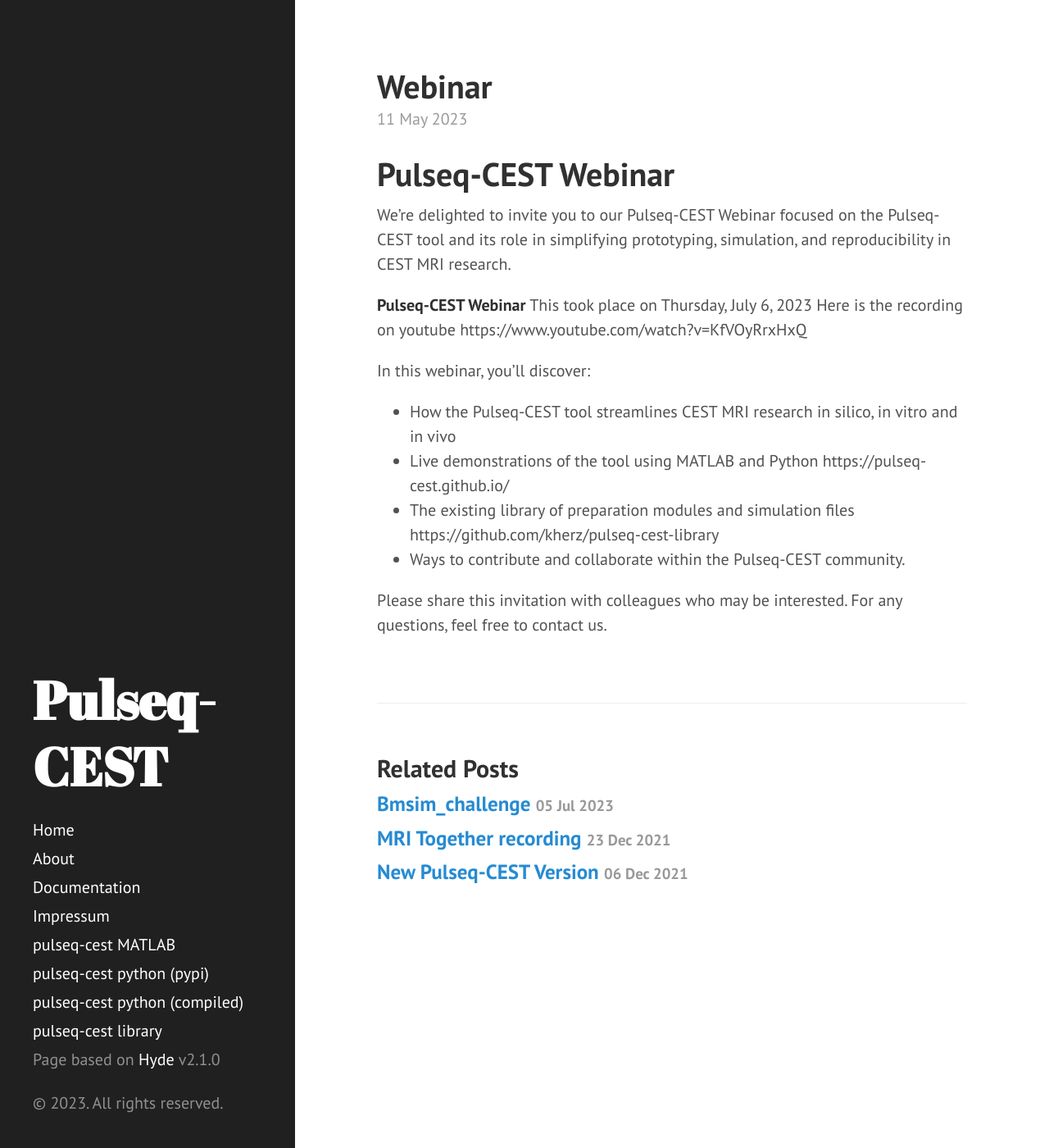
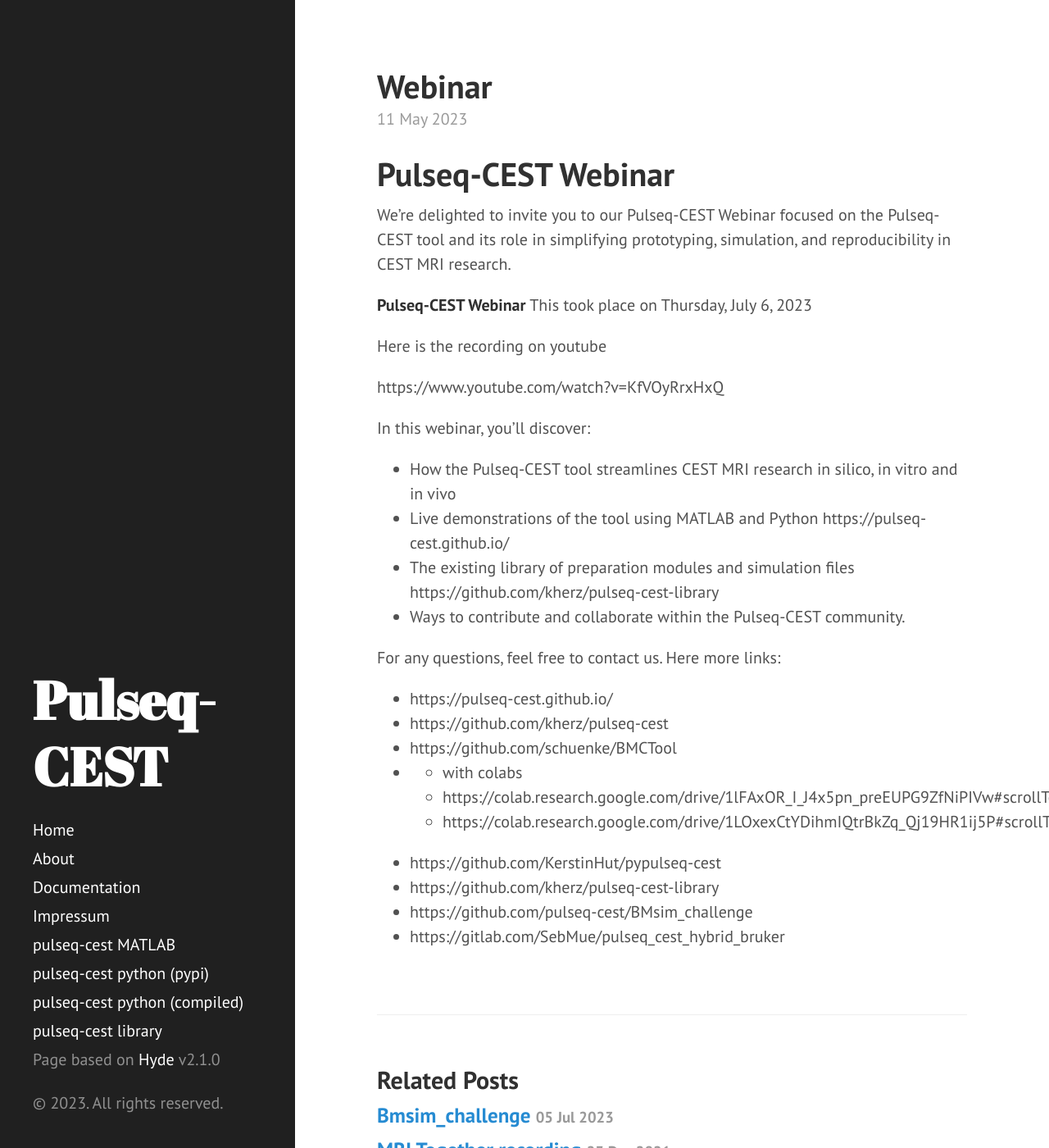
Before and after one commit to pulseq-cest/pulseq-cest.github.io, a Jekyll site: the page built from _posts/2023-05-11-Webinar.md, in a window 1280 px wide and 1400 px high. Shown: the whole window at 82% size. Built offline with Jekyll 4.4.1, drawn with Linux system fonts in a browser that asks for light colours; our own code applies the rules of GitHub Pages for plain Markdown files.

Commit message:
Update 2023-05-11-Webinar.md

```diff
--- a/_posts/2023-05-11-Webinar.md
+++ b/_posts/2023-05-11-Webinar.md
@@ -4,7 +4,9 @@ We’re delighted to invite you to our Pulseq-CEST Webinar focused on the Pulseq
 
 **Pulseq-CEST Webinar**
 This took place on Thursday, July 6, 2023
+
 Here is the recording on youtube
+
 https://www.youtube.com/watch?v=KfVOyRrxHxQ
 
 In this webinar, you’ll discover:
@@ -14,5 +16,17 @@ In this webinar, you’ll discover:
 - The existing library of preparation modules and simulation files https://github.com/kherz/pulseq-cest-library
 - Ways to contribute and collaborate within the Pulseq-CEST community.
 
-Please share this invitation with colleagues who may be interested.
 For any questions, feel free to contact us.
+Here more links:
+- https://pulseq-cest.github.io/
+- https://github.com/kherz/pulseq-cest
+- https://github.com/schuenke/BMCTool
+- - with colabs
+  - https://colab.research.google.com/drive/1lFAxOR_I_J4x5pn_preEUPG9ZfNiPIVw#scrollTo=utnYU7mvEYxj
+  - https://colab.research.google.com/drive/1LOxexCtYDihmIQtrBkZq_Qj19HR1ij5P#scrollTo=bKx81ocDoyzj
+
+
+- https://github.com/KerstinHut/pypulseq-cest
+- https://github.com/kherz/pulseq-cest-library
+- https://github.com/pulseq-cest/BMsim_challenge
+- https://gitlab.com/SebMue/pulseq_cest_hybrid_bruker
```
